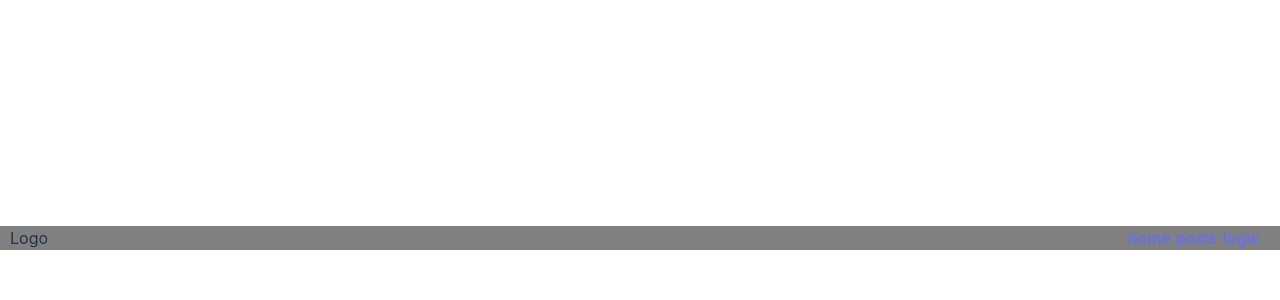
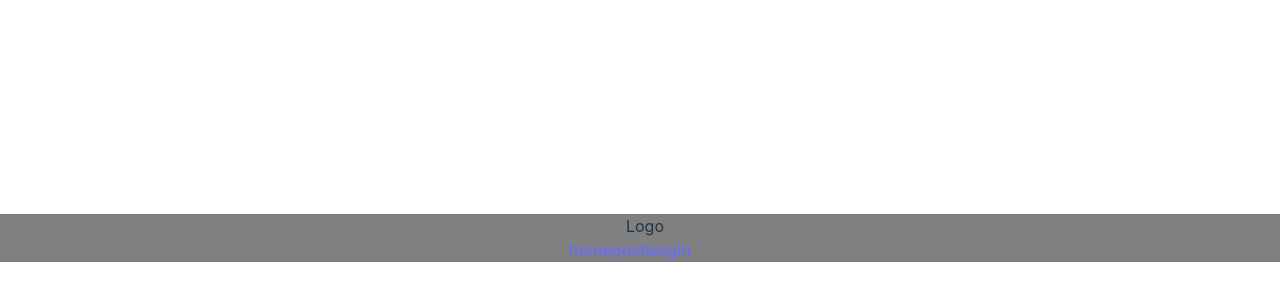
Before and after one commit to Strager-Things/stranger-things, a React (Vite) app: page / in a window 1280 px wide. Shown: the part 162-462 px from the top of the page. Built offline with nearby package versions, Linux system fonts and the light colour scheme.

Commit message:
Able to call API for posts

```diff
--- a/src/API/apiCalls.js
+++ b/src/API/apiCalls.js
@@ -2,9 +2,10 @@ const apiUrl = `https://strangers-things.herokuapp.com/api/2209-acc-pt-web-pt-d`
 
 export const getPosts = async () => {
   try {
-    const response = fetch(`${apiUrl}/posts`);
+    const response = await fetch(`${apiUrl}/posts`);
     const result = await response.json();
-    return result;
+    const posts = result.data.posts;
+    return posts;
   } catch (error) {
     console.error("Error in getting the posts call from api", error);
   }
--- a/src/App.jsx
+++ b/src/App.jsx
@@ -6,13 +6,14 @@ import Posts from "./components/Posts";
 function App() {
   return (
     <>
+      <div className="container">
         <Routes>
           <Route path="/" element={<Navbar />}>
-          <Route path="/posts" element={<div>posts</div>} />
             <Route path="/login" element={<div>login</div>} />
             <Route path="/posts" element={<Posts />} />
           </Route>
         </Routes>
+      </div>
     </>
   );
 }
--- a/src/components/Navbar.jsx
+++ b/src/components/Navbar.jsx
@@ -1,20 +1,21 @@
 //this navigation bar will be shared across all page
-import {Link, Outlet} from 'react-router-dom'
+import { Link, Outlet } from "react-router-dom";
 
-export default function Navbar(){
-
-    return(
-        <>
-        <header id='navbar' className='container'>
-            <span id='logo'>Logo</span>
-            <nav id='nav-list' className='container'>{//Links to different routes
-            }   <Link to={'/'}>home</Link>
-                <Link to={'/posts'}>posts</Link>
-                <Link to={'/login'}>login</Link>
-            </nav>
-        </header>
-        <Outlet/>
-        </>
-    )
-
+export default function Navbar() {
+  return (
+    <>
+      <header id="navbar">
+        <span id="logo">Logo</span>
+        <nav id="nav-list">
+          {
+            //Links to different routes
+          }{" "}
+          <Link to={"/"}>home</Link>
+          <Link to={"/posts"}>posts</Link>
+          <Link to={"/login"}>login</Link>
+        </nav>
+      </header>
+      <Outlet />
+    </>
+  );
 }
--- a/src/components/Posts.jsx
+++ b/src/components/Posts.jsx
@@ -4,14 +4,14 @@ export default function Posts() {
   const [posts, setPosts] = useState([]);
 
   useEffect(() => {
-    try {
-      const postResults = getPosts();
-      if (postResults.success == true) {
-        setPosts(postResults.data.posts);
+    async function fetchPosts() {
+      try {
+        setPosts(await getPosts());
+      } catch (error) {
+        console.log("Error in retrieving posts", error);
       }
-    } catch (error) {
-      console.log("Error in retrieving posts", error);
     }
+    fetchPosts();
   }, []);
 
   return (
@@ -19,7 +19,6 @@ export default function Posts() {
       <div>
         <h2>All posts</h2>
         {posts.map((post) => {
-          console.log(post);
           return (
             <>
               <div key={post._id}>
```
Lines whose indentation alone changed are shown as unchanged.
